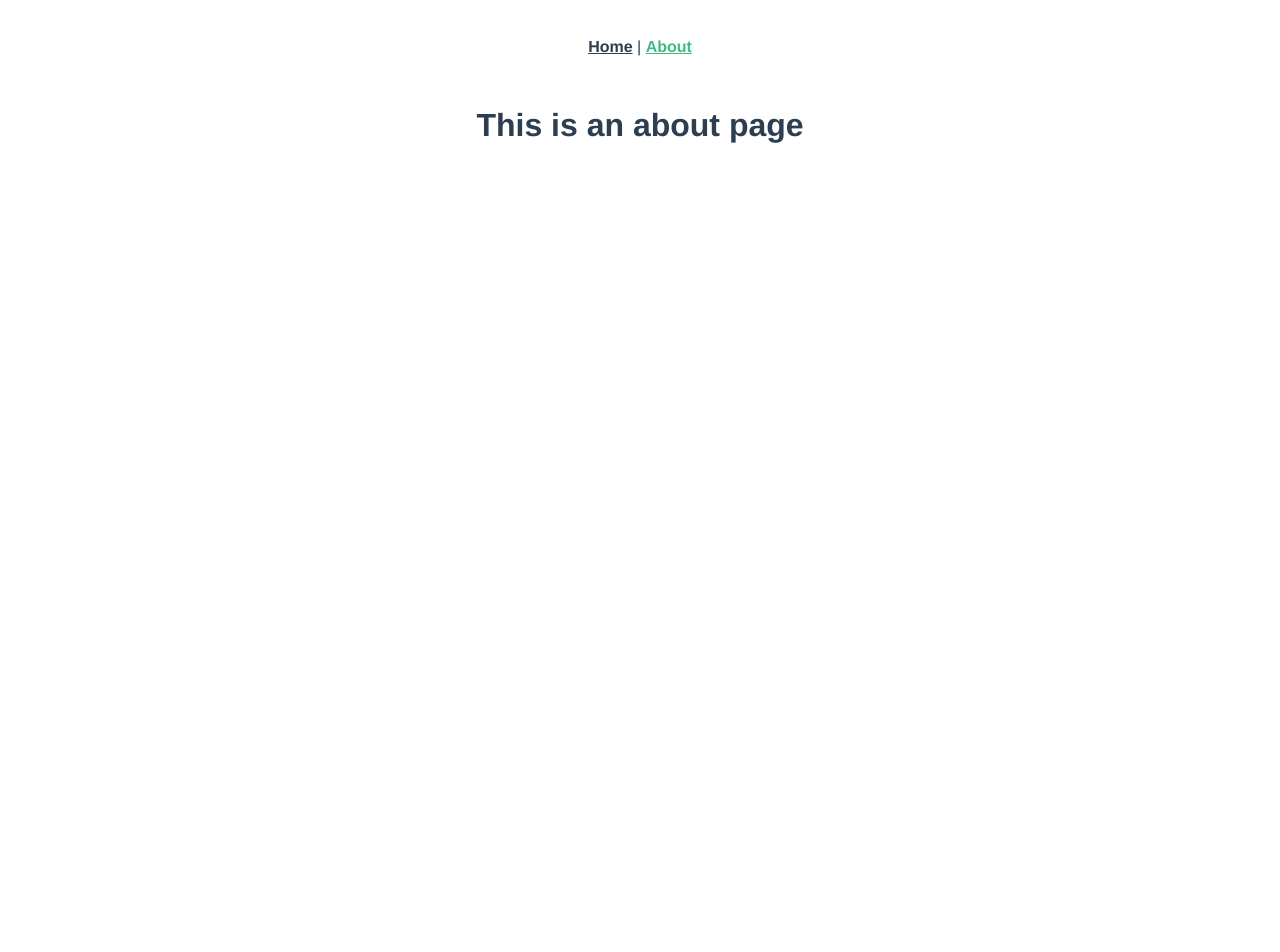
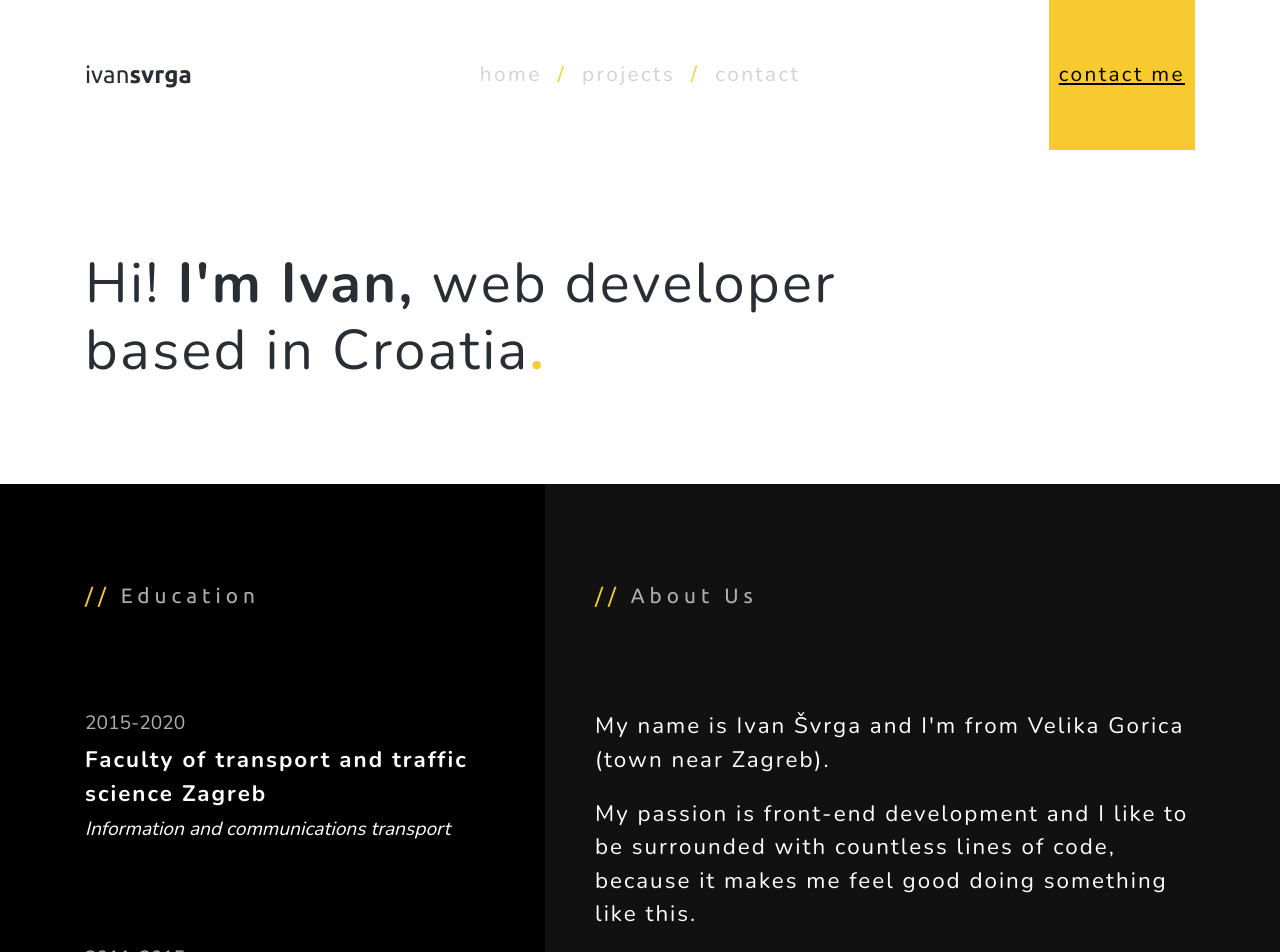
Before and after one commit to ivans204/portfolio-vue, a Vue app: page /#/about in a window 1280 px wide. Shown: the top 952 px of the page. Before the commit the page ends 800 px from the top, so only its background shows below. Built offline with nearby package versions, Linux system fonts and the light colour scheme.

Commit message:
first commit

```diff
--- a/package.json
+++ b/package.json
@@ -8,6 +8,8 @@
     "lint": "vue-cli-service lint"
   },
   "dependencies": {
+    "bootstrap": "^4.5.2",
+    "bootstrap-vue": "^2.17.3",
     "core-js": "^3.6.5",
     "vue": "^2.6.11",
     "vue-router": "^3.2.0"
--- a/src/App.vue
+++ b/src/App.vue
@@ -1,20 +1,56 @@
 <template>
   <div id="app">
-    <div id="nav">
-      <router-link to="/">Home</router-link> |
-      <router-link to="/about">About</router-link>
-    </div>
-    <router-view/>
+
+    <Navbar></Navbar>
+
+    <section id="intro">
+      <b-container>
+        <h1 class="intro-text">Hi! <span class="font-weight-bold">I'm Ivan,</span> web developer <br> based in Croatia<span class="yellow font-weight-bold">.</span></h1>
+      </b-container>
+    </section>
+    <About></About>
+
+
+<!--    <div id="nav">-->
+<!--      <router-link to="/">Home</router-link>-->
+<!--      |-->
+<!--      <router-link to="/about">About</router-link>-->
+<!--    </div>-->
+<!--    <router-view/>-->
   </div>
 </template>
 
+<script>
+// @ is an alias to /src
+import Navbar from '@/components/Navbar.vue'
+import About from '@/components/About.vue'
+
+export default {
+  name: 'Home',
+  components: {
+    Navbar,
+    About,
+  }
+}
+</script>
+
 <style lang="scss">
 #app {
-  font-family: Avenir, Helvetica, Arial, sans-serif;
-  -webkit-font-smoothing: antialiased;
-  -moz-osx-font-smoothing: grayscale;
-  text-align: center;
-  color: #2c3e50;
+  font-family: 'Nunito', sans-serif;
+  color: #292E34;
+}
+
+#intro {
+  margin: 100px 0;
+}
+
+.intro-text {
+  letter-spacing: 2.4px;
+  font-size: 3.5rem;
+}
+
+.yellow {
+  color: #F9CA30;
 }
 
 #nav {
--- /dev/null
+++ b/src/assets/fonts.css
@@ -0,0 +1 @@
+@import url('https://fonts.googleapis.com/css2?family=Nunito:wght@400;700&family=Ubuntu:wght@400;700&display=swap');
--- /dev/null
+++ b/src/components/About.vue
@@ -0,0 +1,99 @@
+<template>
+  <section class="black">
+
+    <b-container>
+      <b-row>
+        <b-col class="education">
+          <h3><span>// </span>Education</h3>
+
+          <div class="school">
+            <p class="education-year">2015-2020</p>
+            <p class="education-school">Faculty of transport and traffic science Zagreb</p>
+            <p class="education-major">Information and communications transport</p>
+          </div>
+
+          <div class="school">
+            <p class="education-year">2011-2015</p>
+            <p class="education-school">Technical school Zagreb</p>
+            <p class="education-major">Computer Technician</p>
+          </div>
+
+        </b-col>
+        <b-col cols="7" class="about">
+          <h3><span>// </span>About Us</h3>
+          <p class="about-text">My name is Ivan Švrga and I'm from Velika Gorica (town near Zagreb).</p>
+          <p class="about-text">My passion is front-end development and I like to be surrounded with countless lines of code, because it makes me feel good doing something like this.</p>
+          <p class="about-text">For anything else about me feel free to contact me. :)</p>
+        </b-col>
+      </b-row>
+    </b-container>
+
+  </section>
+</template>
+
+<script>
+export default {
+  name: 'About',
+}
+</script>
+
+<style scoped lang="scss">
+
+.black {
+  background: linear-gradient(to right, #000000 0%, #000000 50%, #111111 50%, #111111 100%);
+
+  h3 {
+    color: #AFAFAF;
+    margin: 100px 0;
+    letter-spacing: 5px;
+    font-size: 1.3rem;
+    font-family: 'Ubuntu', sans-serif;
+
+    span {
+      color: #F9CA30;
+    }
+  }
+}
+
+.education {
+  padding-right: 60px;
+}
+
+.about {
+  background-color: #111111;
+  padding-left: 50px;
+}
+
+.school {
+  margin: 100px 0;
+}
+
+p {
+  margin: 5px 0;
+}
+
+.education-year {
+  color: #AFAFAF;
+  font-size: 1.2rem;
+}
+
+.education-school {
+  color: white;
+  font-size: 1.4rem;
+  font-weight: bold;
+  letter-spacing: 2px;
+}
+
+.education-major {
+  color: white;
+  font-style: italic;
+  font-size: 1.2rem;
+}
+
+.about-text {
+  color: white;
+  margin-bottom: 20px;
+  font-size: 1.4rem;
+  letter-spacing: 2px;
+}
+</style>
--- /dev/null
+++ b/src/components/Navbar.vue
@@ -0,0 +1,87 @@
+<template>
+  <b-container fluid="sm">
+    <b-row class="height">
+
+      <b-col cols="3" class="text-left">
+        <a href="#" class="logo">ivan<span>svrga</span></a>
+      </b-col>
+
+      <b-col cols="6" class="nav-links">
+        <a href="#">home</a>
+        <span>/</span>
+        <a href="#">projects</a>
+        <span>/</span>
+        <a href="#">contact</a>
+      </b-col>
+
+      <b-col cols="3" class="contact">
+        <button class="btn-contact ml-auto d-block">contact me</button>
+      </b-col>
+
+    </b-row>
+  </b-container>
+</template>
+
+<script>
+export default {
+  name: 'Navbar',
+}
+</script>
+
+<style scoped lang="scss">
+
+.height {
+  height: 150px;
+  align-items: center;
+  font-size: 1.3rem;
+}
+
+.logo {
+  font-family: 'Ubuntu', sans-serif;
+  color: #292E34;
+  text-decoration: none;
+  font-size: 1.5rem;
+
+  span {
+    font-weight: bold;
+  }
+}
+
+.nav-links {
+  font-family: 'Nunito', sans-serif;
+  letter-spacing: 2.4px;
+  text-align: center;
+
+  a {
+    color: #D2D2D2;
+
+    &:hover {
+      text-decoration: underline #F9CA30;
+    }
+  }
+
+  span {
+    margin: 0 16px;
+    color: #F9CA30;
+  }
+}
+
+.contact {
+  height: 100%;
+}
+
+.btn-contact {
+  font-family: 'Nunito', sans-serif;
+  letter-spacing: 2.4px;
+  background-color: #F9CA30;
+  border: none;
+  height: 100%;
+  text-decoration: underline;
+  padding: 0 10px;
+
+  &:focus {
+    outline: none;
+  }
+}
+
+</style>
```
Also changed, not shown: src/main.js (+8 -0 lines), 1 other file (tests, documents, lock files or other folders).
